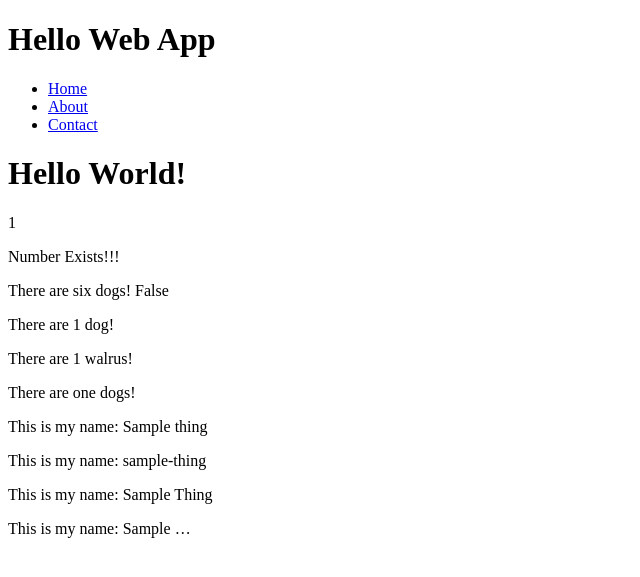
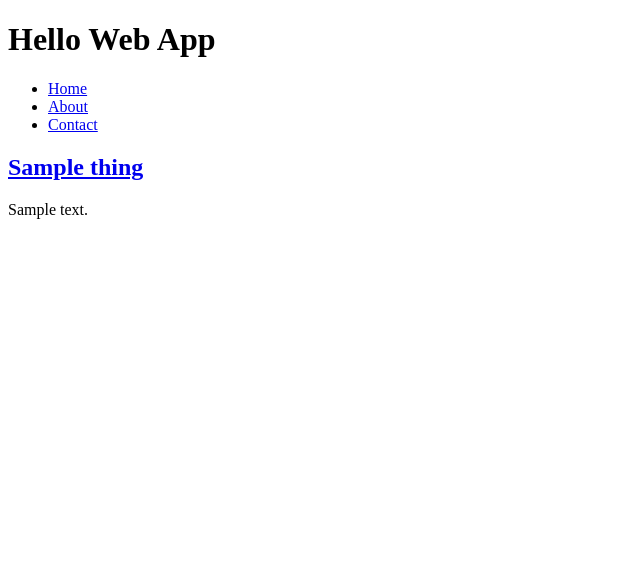
Before and after one commit to stets/hellowebapp, a Django app: template collection/templates/index.html in a window 1280 px wide. Shown: the top 577 px of the page, without its empty margins (0-640 px from the left). Run offline with Django 3.2, Linux system fonts and the light colour scheme; the template is opened without the code that fills it: most values are stand-ins (such as "Sample title", 1, 10 or a date in 2020).

Commit message:
Added individual pages for each thing

```diff
--- a/collection/templates/index.html
+++ b/collection/templates/index.html
@@ -1,27 +1,16 @@
 {% extends 'base.html' %}
-{% load humanize %}
 {% block title %}
 	Homepage - {{ block.super }}
 {% endblock title %}
 
 {% block content %}
-        <h1>Hello World!</h1>
 
-	<!-- let's pass the var in here -->
-	<p> {{ number }} </p>
-	<p> {% if number %} Number Exists!!!{% endif %}</p>
-	<p> There are six dogs!
-	{% if number == 6 %}
-		True
-	{% else %}
-		False
-	{% endif %}
-	</p>
-	<p> There are {{ number }} dog{{ number|pluralize }}!</p>
-	<p> There are {{ number }} walrus{{ number|pluralize:"es" }}!</p>
-	<p> There are {{ number|apnumber }} dogs! </p>
-	<p> This is my name: {{ thing }} </p>
-	<p> This is my name: {{ thing|slugify }} </p>
-	<p> This is my name: {{ thing|title }} </p>
-	<p> This is my name: {{ thing|truncatewords:1 }} </p>
+	{% for thing in things %}
+	<h2>
+		<a href="{% url 'thing_detail' slug=thing.slug %}">
+		{{ thing.name }}
+     		</a>
+	</h2>
+	<p>{{ thing.description }}</p>
+	{% endfor %}
 {% endblock content %}
--- a/hellowebapp/urls.py
+++ b/hellowebapp/urls.py
@@ -12,5 +12,8 @@ urlpatterns = [
         TemplateView.as_view(template_name='contact.html'),
         name='contact'),
 
+    url(r'^things/(?P<slug>[-\w]+)/?', views.thing_detail,
+        name = 'thing_detail'),
+
     url(r'^admin/', admin.site.urls),
 ]
```
Also changed, not shown: collection/templates/things/thing_detail.html (added, +10 -0 lines), collection/views.py (+18 -8 lines), 2 other files.
